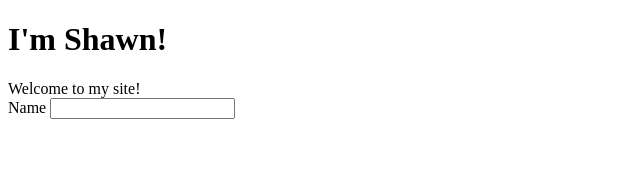
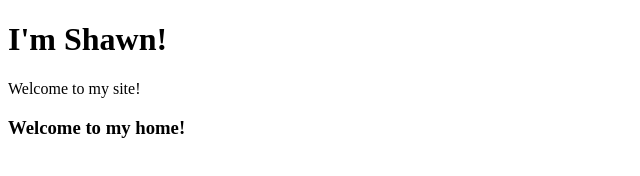
Before and after one commit to sleeptil3/git-review, a plain HTML site: page index.html in a window 1280 px wide. Shown: the whole page, without its empty margins (0-640 px from the left). Drawn offline with Linux system fonts and the light colour scheme.

Commit message:
added new greeting

```diff
--- a/index.html
+++ b/index.html
@@ -10,7 +10,6 @@
 	<body>
 		<h1>I'm Shawn!</h1>
 		<div id="greeting"></div>
-		<label htmlFor="name">Name</label>
-		<input name="name" type="text" />
+		<h3>Welcome to my home!</h3>
 	</body>
 </html>
```
